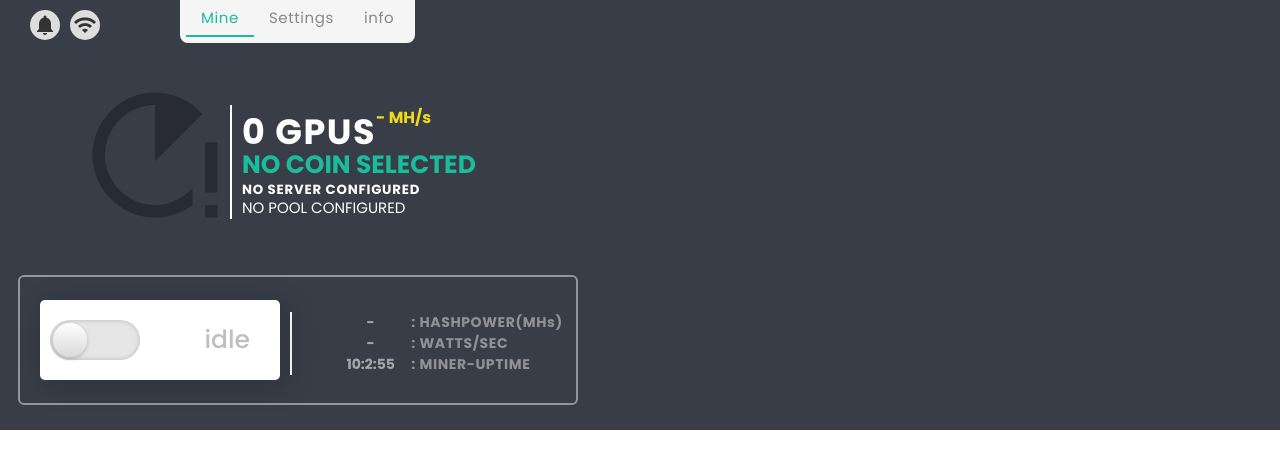
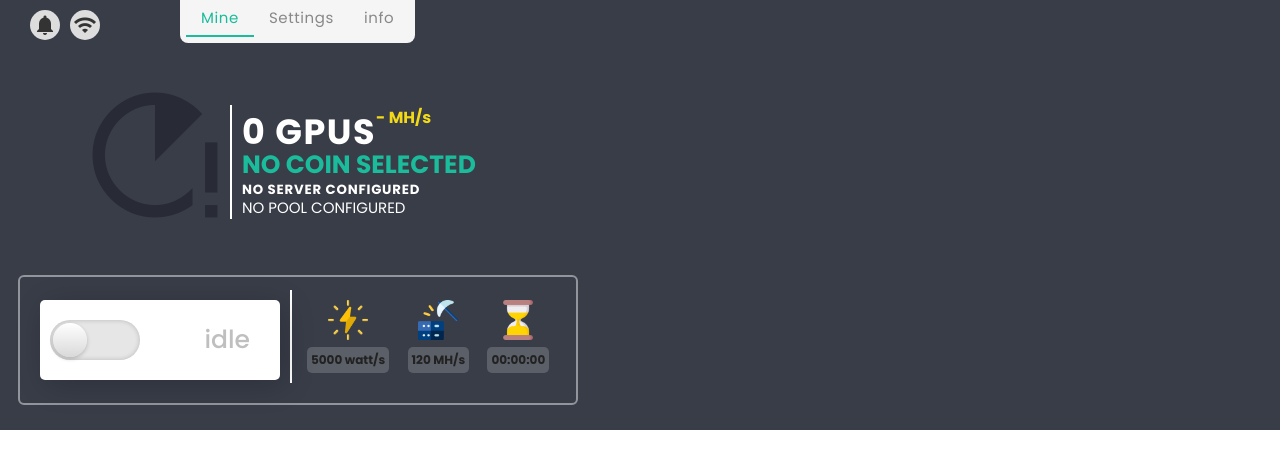
Before and after one commit to specfor/minerAPP, a PHP site: page / in a window 1280 px wide. Shown: the top 469 px of the page. Run offline with PHP 8.4, Linux system fonts and the light colour scheme; some libraries are stand-ins or nearby versions.

Commit message:
new theme state-box

```diff
--- a/index.html
+++ b/index.html
@@ -75,6 +75,7 @@
         </div>
 
         <div class="panel">
+          <!--
           <div id="status-panel" class="dis">
             <div class="mini">
               <h1 id="status-mini-hashrate">- </h1>
@@ -92,6 +93,26 @@
 
             </div>
           </div>
+          -->
+
+          <!--New theme-stats-->
+          <div class="box">
+            <div class="item">
+                <img src="./power.png" alt="" width="40px" height="40px">
+                <h2>5000 watt/s</h2>
+            </div>
+            <div class="item">
+              <img src="./hashpower.png" alt="" width="40px" height="40px">
+              <h2>120 MH/s</h2>
+            </div>
+            <div class="item">
+              <img src="./uptime.png" alt="" width="40px" height="40px">
+              <h2>00:00:00</h2>
+            </div>
+          </div>
+          <!--New theme-stats-->
+
+
         </div>
 
         <div class="checkbox">
--- a/style.css
+++ b/style.css
@@ -254,6 +254,32 @@ input:checked ~ .text:before{
   border-radius: 6px;
 }
 
+/*==New theme-icons==*/
+.panel .box{
+  position: fixed;
+  top: 310px;
+  left: 290px;
+  border-left: 2px solid white;
+  padding-left: 5px;
+  width: 290px;
+}
+.panel .box .item{
+  display: inline-block;
+  text-align: center;
+  padding: 10px;
+  padding-right: 4px;
+}
+.panel .box .item img{
+  box-shadow: #083029;
+}
+.panel .box .item h2{
+  font-size: 12px;
+  color: #222;
+  background-color: rgba(255, 255, 255, 0.171);
+  border-radius: 5px;
+  padding: 4px;
+}
+
 .dis{
   opacity: 100%;
   top: 25PX;
@@ -264,6 +290,7 @@ input:checked ~ .text:before{
   border-left: 2px solid rgb(255, 255, 255);
 
 }
+
 .dis .mini{
   /*background-color: #007a63;*/
   display: grid;
```
Also changed, not shown: hashpower.png (added), power.png (added), uptime-1.png (added), uptime.png (added).
